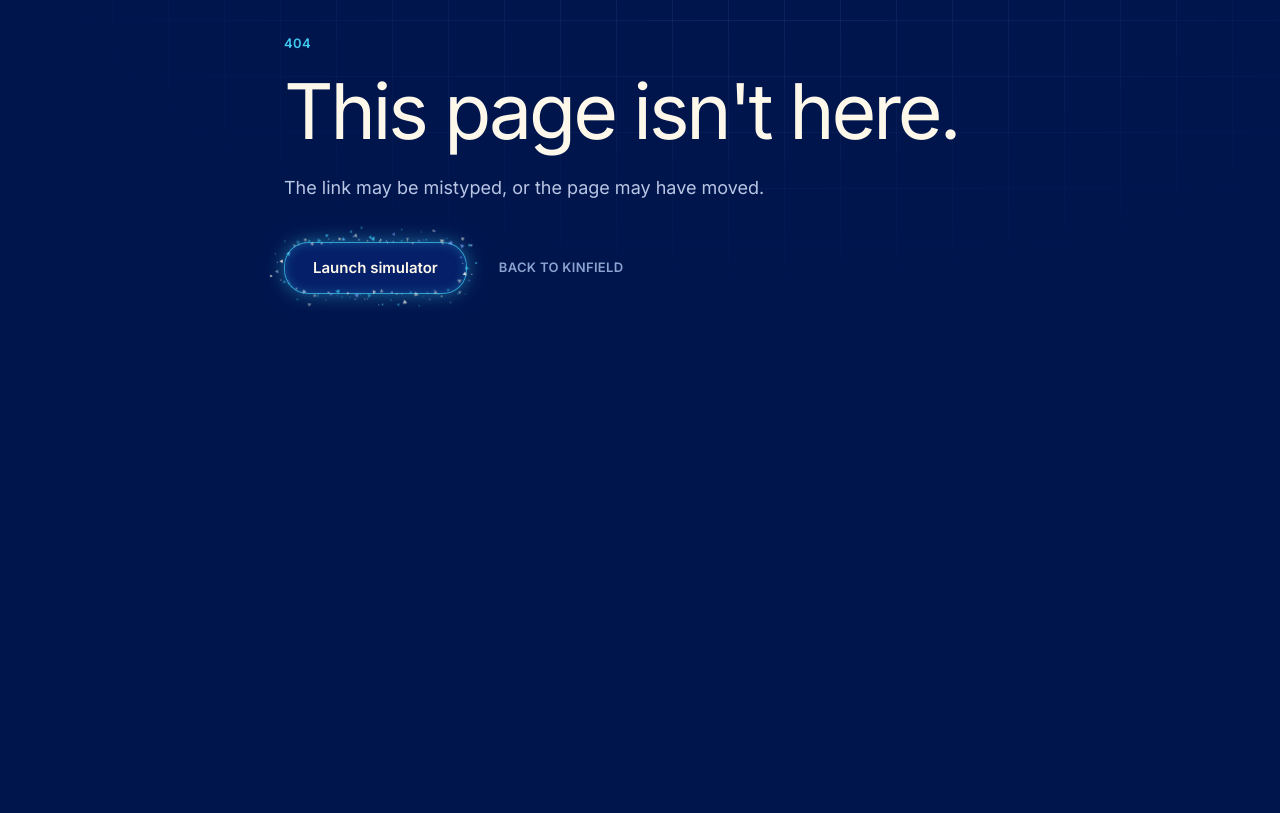
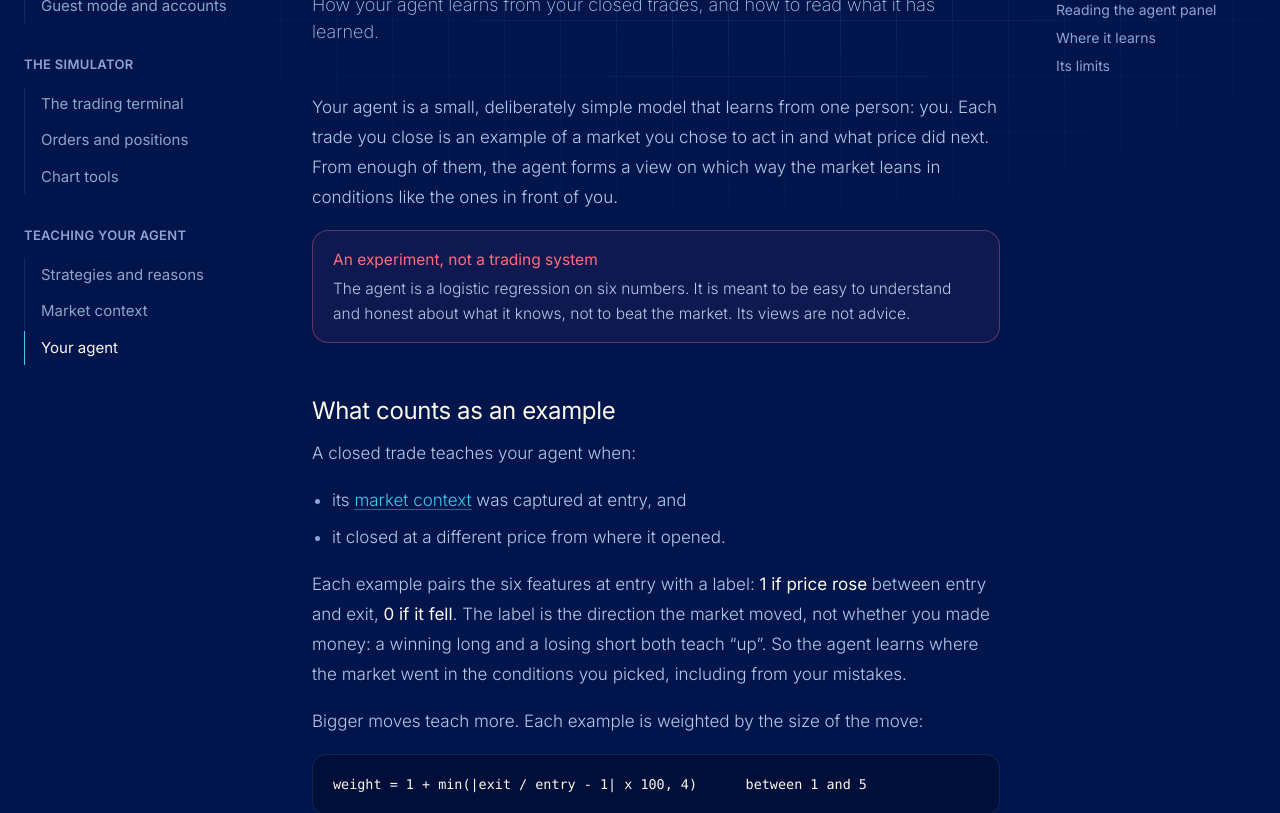
Before and after one commit to KinfieldLabs/KINFIELD, a Next.js app: page /docs/agent in a window 1280 px wide. Before the commit this address had no page. Shown: the part 260-1073 px from the top of the page. Before the commit the page ends 800 px from the top, so only its background shows below. Built offline with nearby package versions, Linux system fonts and the light colour scheme.

Commit message:
Add the docs page: Your agent

```diff
--- /dev/null
+++ b/src/app/docs/agent/page.tsx
@@ -0,0 +1,110 @@
+import { Code, Doc, DocLink, docMeta, H2, H3, Note, Table } from "@/components/docs/Doc";
+
+export const metadata = docMeta("agent");
+
+export default function Page() {
+  return (
+    <Doc slug="agent">
+      <p>
+        Your agent is a small, deliberately simple model that learns from one person: you. Each trade you close is an
+        example of a market you chose to act in and what price did next. From enough of them, the agent forms a view
+        on which way the market leans in conditions like the ones in front of you.
+      </p>
+      <Note tone="warn" title="An experiment, not a trading system">
+        <p>
+          The agent is a logistic regression on six numbers. It is meant to be easy to understand and honest about what
+          it knows, not to beat the market. Its views are not advice.
+        </p>
+      </Note>
+
+      <H2 id="examples">What counts as an example</H2>
+      <p>A closed trade teaches your agent when:</p>
+      <ul>
+        <li>its <DocLink to="market-context">market context</DocLink> was captured at entry, and</li>
+        <li>it closed at a different price from where it opened.</li>
+      </ul>
+      <p>
+        Each example pairs the six features at entry with a label: <strong>1 if price rose</strong> between entry and
+        exit, <strong>0 if it fell</strong>. The label is the direction the market moved, not whether you made money:
+        a winning long and a losing short both teach &ldquo;up&rdquo;. So the agent learns where the market went in
+        the conditions you picked, including from your mistakes.
+      </p>
+      <p>
+        Bigger moves teach more. Each example is weighted by the size of the move:
+      </p>
+      <Code>{`
+weight = 1 + min(|exit / entry - 1| x 100, 4)      between 1 and 5
+`}</Code>
+      <p>A 0.5% move weighs 1.5; a move of 4% or more weighs 5.</p>
+
+      <H2 id="training">How it is trained</H2>
+      <ol>
+        <li>Each feature is standardized: the mean is subtracted and the result divided by the standard deviation, across your examples.</li>
+        <li>
+          A logistic regression is fitted by weighted gradient descent: 400 passes, learning rate 0.15, with L2
+          regularization of 0.05 to keep any one feature from dominating a small sample.
+        </li>
+        <li>In-sample accuracy is measured: how many of its own examples it now calls correctly.</li>
+      </ol>
+      <p>
+        Training starts from the third example and takes a fraction of a second, so in the simulator the agent is
+        retrained in your browser every time a trade closes.
+      </p>
+
+      <H2 id="prediction">How it forms a view</H2>
+      <p>
+        Given the market&apos;s current features, the model outputs the probability that price goes up. With few
+        examples that number would overclaim, so it is pulled toward 50% until the agent has seen more:
+      </p>
+      <Code>{`
+p      = sigmoid(bias + sum of weight[j] x standardized feature[j])
+trust  = examples / (examples + 20)
+p_long = 0.5 + (p - 0.5) x trust
+`}</Code>
+      <p>
+        With 5 examples the agent keeps 20% of its raw conviction; with 20 examples, half; with 80, four fifths.
+      </p>
+
+      <H2 id="panel">Reading the agent panel</H2>
+      <p>The <strong>Your agent</strong> tab under the chart shows:</p>
+      <Table
+        head={["Part", "Meaning"]}
+        rows={[
+          ["Examples", "How many of your closed trades it has learned from."],
+          ["Agent view now", "Its probability of up on the market you are viewing, as Lean long (55% or more), Lean short (45% or less) or No edge in between, with a marker on a short-to-long bar."],
+          ["In-sample accuracy", "How often it calls its own examples correctly. A high number on few trades usually means it memorized them."],
+          ["What it has learned from you", "A bar per feature. Green pushes it toward long, red toward short; longer bars matter more."],
+        ]}
+      />
+      <H3>An example of reading the weights</H3>
+      <p>
+        A long green bar on <strong>Range position</strong> and a red bar on <strong>Volatility</strong> would mean:
+        in your trades, price tended to keep rising when it was near the top of its hourly range, and to fall when the
+        market was jumpy. That is a summary of your history, not a rule about markets.
+      </p>
+
+      <H2 id="where">Where it learns</H2>
+      <ul>
+        <li>
+          <strong>As a guest</strong>, the agent lives in your browser and learns from the trades saved there.
+        </li>
+        <li>
+          <strong>Signed in</strong>, the panel learns from the trades on your current account. The agent that trades on
+          its own learns from your closed trades on every account you have had, archived ones included.
+        </li>
+      </ul>
+
+      <H2 id="limits">Its limits</H2>
+      <ul>
+        <li>It sees six numbers about the last hour. It knows nothing about news, funding, the order book or other markets.</li>
+        <li>It learns from your choices, so it inherits your habits: if you only trade breakouts, it only knows breakouts.</li>
+        <li>In-sample accuracy is not a forecast. The readiness checks judge the record, not the model.</li>
+        <li>Strategy tags and reasons are not used yet. See <DocLink to="strategies" hash="used-for">Strategies and reasons</DocLink>.</li>
+      </ul>
+      <p>
+        Once it has 30 examples on your account, the agent starts trading on its own:{" "}
+        <DocLink to="autonomous">The agent trading on its own</DocLink>.
+      </p>
+    </Doc>
+  );
+}
--- a/src/components/docs/nav.ts
+++ b/src/components/docs/nav.ts
@@ -18,6 +18,7 @@ export const DOCS: DocLink[] = [
   { slug: "chart", title: "Chart tools", group: "The simulator", summary: "Indicators, drawing tools and keyboard shortcuts on the price chart." },
   { slug: "strategies", title: "Strategies and reasons", group: "Teaching your agent", summary: "Tagging each trade with a strategy and a written reason, and how reasons stay private." },
   { slug: "market-context", title: "Market context", group: "Teaching your agent", summary: "The six market features recorded at the moment of every decision." },
+  { slug: "agent", title: "Your agent", group: "Teaching your agent", summary: "How your agent learns from your closed trades, and how to read what it has learned." },
 ];
 
 export const docHref = (slug: string) => (slug ? `/docs/${slug}` : "/docs");
```
